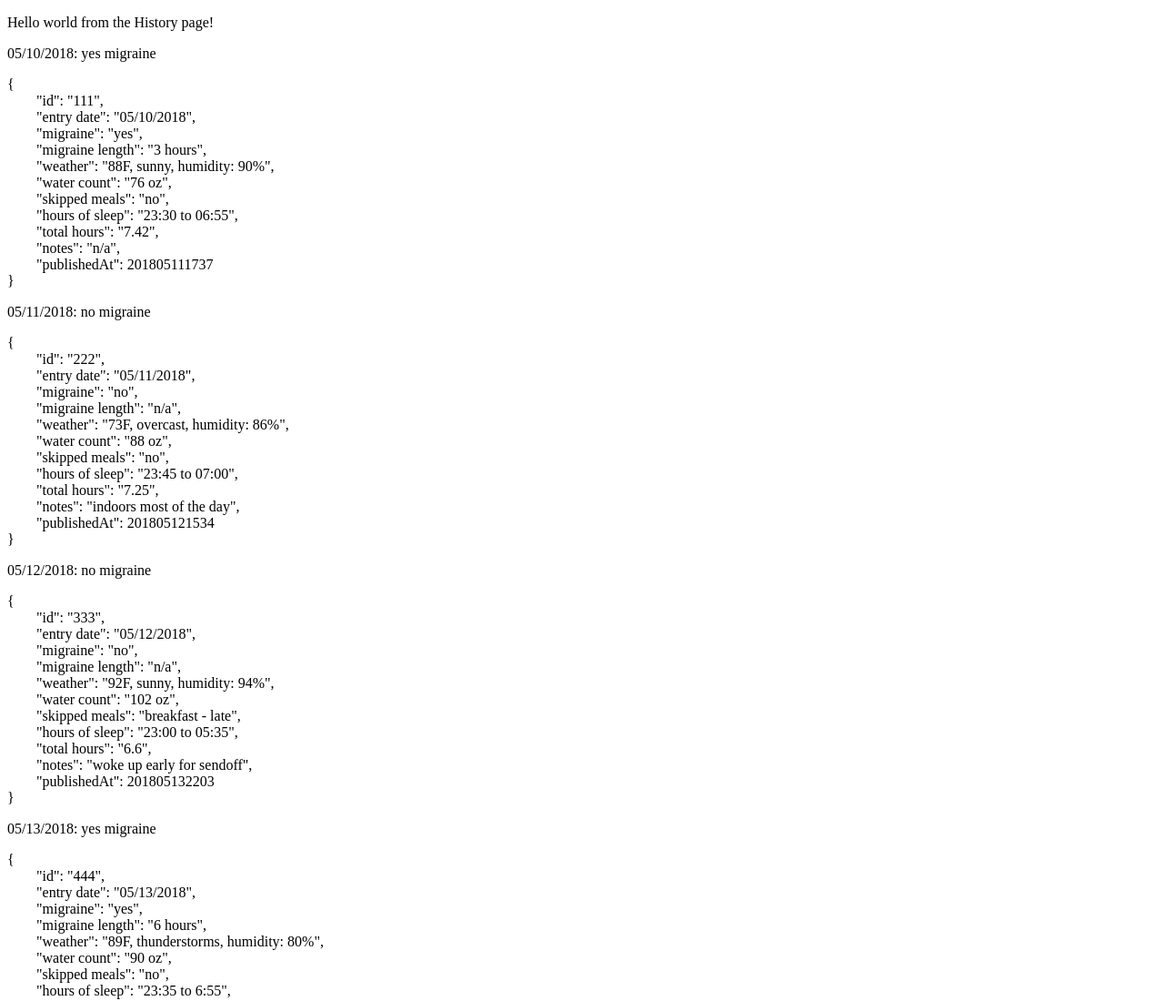
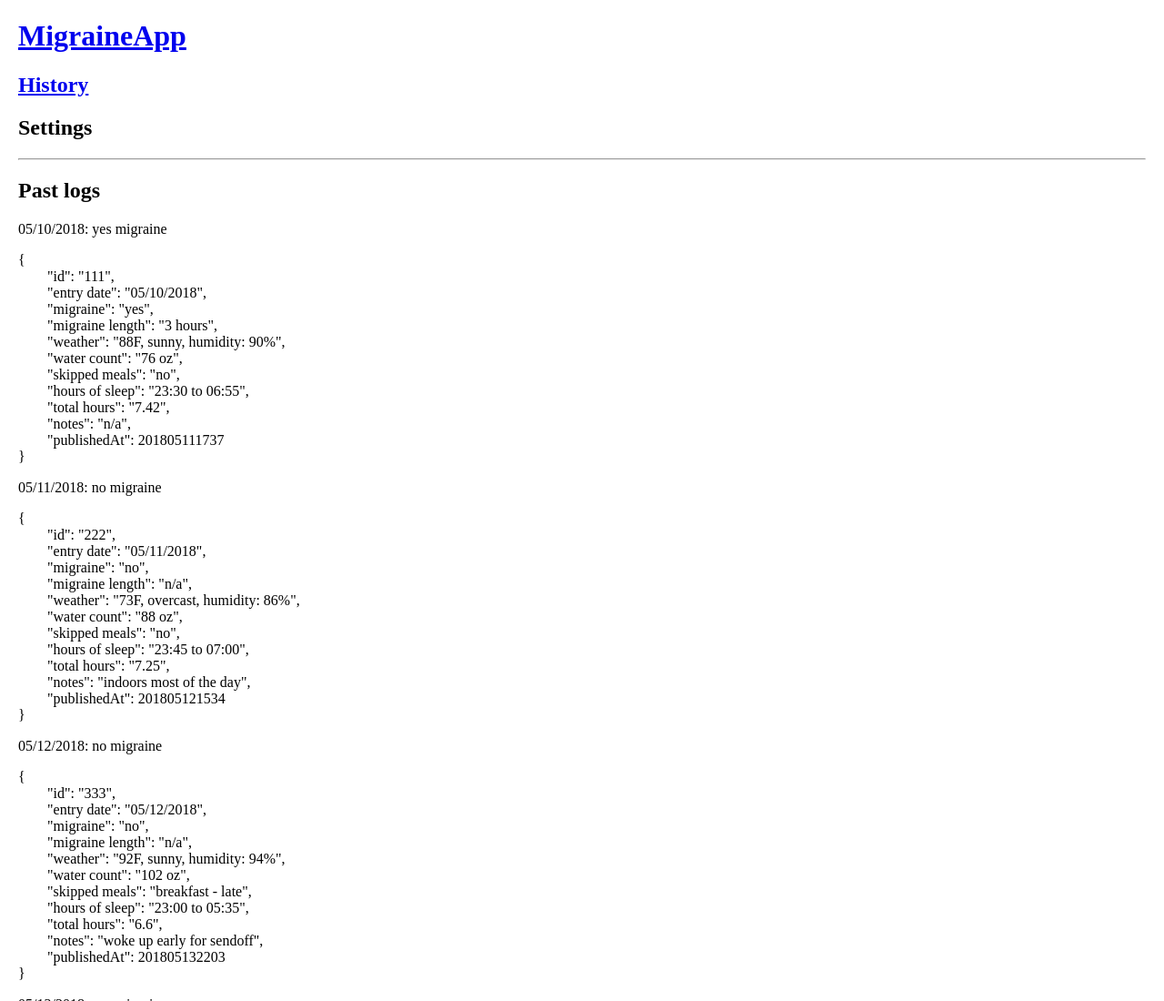
Before and after one commit to maryzhenghan/ake-app, a website: page public/history.html in a window 1280 px wide. Shown: the top 1100 px of the page at 91% size. Drawn offline with nearby package versions, Linux system fonts and the light colour scheme.

Commit message:
Match history page header with home page, and fix home page links

```diff
--- a/history.css
+++ b/history.css
@@ -1,3 +1,7 @@
+body {
+	margin: 20px;
+}
+
 .js-simpJson {
 	white-space: pre;
 }
--- a/public/history.html
+++ b/public/history.html
@@ -2,11 +2,22 @@
 <html>
 <head>
 	<title>Migraine App | History</title>
-
 	<link rel="stylesheet" type="text/css" href="../history.css">
 </head>
 <body>
-	<p>Hello world from the History page!</p>
+	<header role="banner">
+		<h1>
+			<a href="./index.html">MigraineApp</a>
+		</h1>
+		<div role="nav">
+			<h2><a href="./history.html">History</a></h2>
+			<h2>Settings</h2>
+		</div>
+	</header>
+	<hr>
+	<main role="main" aria-live="assertive">
+		<h2>Past logs</h2>
+	</main>
 
 	<script
     src="https://code.jquery.com/jquery-3.3.1.js"
```
Also changed, not shown: public/index.html (+1 -1 lines).
